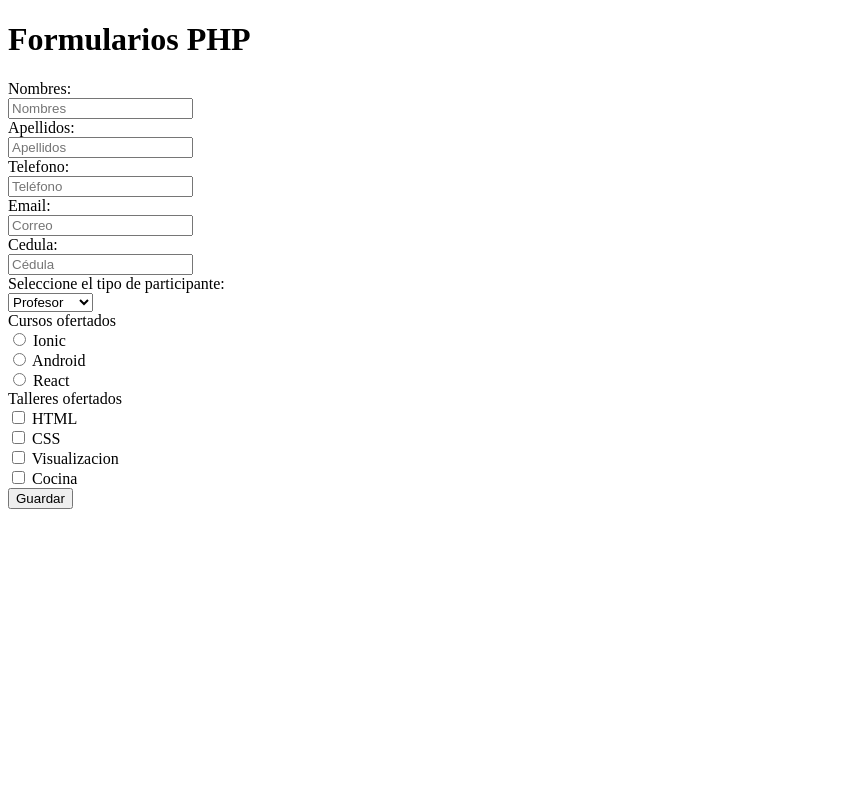
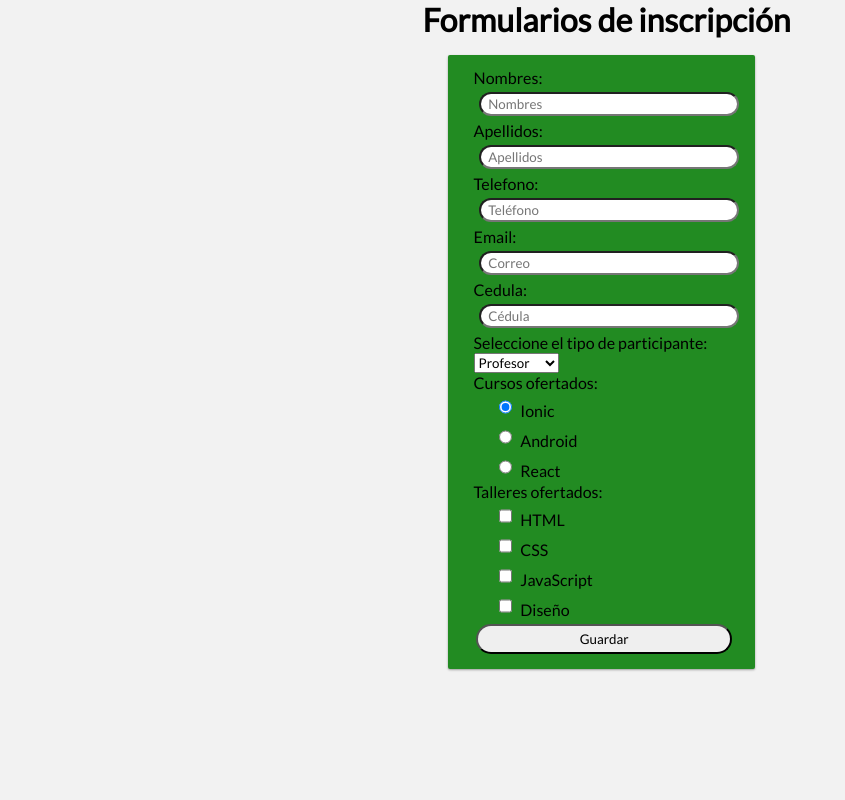
Before and after one commit to astandre/ingenieria_web, a PHP site: page /ingenieriaweb/ in a window 1280 px wide. Shown: the whole page, without its empty margins (0-845 px from the left). Run offline with PHP 8.4, Linux system fonts and the light colour scheme.

Commit message:
Taller PHP

```diff
--- /dev/null
+++ b/tallerPHP/css/style.css
@@ -0,0 +1,101 @@
+* {
+    margin: 0;
+    padding: 0;
+    font-family: 'Lato', sans-serif;
+}
+
+html,
+body {
+    background: #f2f2f2;
+    height: 100%;
+
+}
+
+main {
+    background-color: forestgreen;
+    width: 20%;
+    padding: 1% 2% 1% 2%;
+
+    margin-left: 35%;
+    margin-bottom: 2em;
+}
+
+input {
+    margin: 5px;
+    border-radius: 15px;
+    height: 1.5em;
+    padding-left: 3%;
+}
+
+.inputForm {
+    width: 97%;
+    /*    margin-left: 20%;*/
+}
+
+button {
+    border-radius: 15px;
+    width: 100%;
+    height: 30px;
+    margin: 1%;
+}
+
+header {
+    margin-left: 33%;
+    margin-bottom: 1em;
+}
+
+button:hover {
+    box-shadow: 0 14px 28px rgba(0, 0, 0, 0.25), 0 10px 10px rgba(0, 0, 0, 0.22);
+}
+
+.option {
+    margin-left: 10%;
+}
+
+/*Efecto de tarjeta*/
+
+.card {
+    /*background-color: white;*/
+    border-radius: 2px;
+    /*    display: inline-block;*/
+    /*height: 300px;*/
+    /*    margin: 1rem;*/
+    /*    position: relative;*/
+    /*    color: white;*/
+    /*width: 300px;*/
+    box-shadow: 0 1px 3px rgba(0, 0, 0, 0.12), 0 1px 2px rgba(0, 0, 0, 0.24);
+    transition: all 0.3s cubic-bezier(.25, .8, .25, 1);
+}
+
+.card:hover {
+    box-shadow: 0 14px 28px rgba(0, 0, 0, 0.25), 0 10px 10px rgba(0, 0, 0, 0.22);
+}
+
+/*Diseño responsivo*/
+
+@media screen and (max-width: 480px) {
+    main {
+        width: 100%;
+        margin: 0;
+    }
+
+    .inputForm {
+        width: 80%;
+        margin-left: 5%;
+    }
+    label {
+        margin-left: 5%;
+    }
+    select{
+        margin: 2% 5%;
+    }
+
+    header {
+        margin-left: 10%;
+    }
+
+    button{
+        width: 80%;
+        margin-left: 5%;
+    }
+}
--- /dev/null
+++ b/tallerPHP/dll/mysql.php
@@ -0,0 +1,5 @@
+<?php
+include("config.php");
+$link = mysql_connect ($db_host,$db_usr,$db_pass) or die ("No se ha podido conectar a la BD".mysql_error());
+mysql_select_db($db_name) or die ("No se ha podido conectar a la BD");
+?>
--- a/tallerPHP/index.html
+++ /dev/null
@@ -1,43 +0,0 @@
-<!DOCTYPE html>
-<html lang="en">
-<head>
-    <meta charset="UTF-8">
-    <title>Practica php</title>
-</head>
-<body>
-    <header>
-        <h1>Formularios PHP</h1>
-    </header>
-    <main>
-        <form action="internas/procesar.php" method="post">
-           <label for="">Nombres: </label> <br>
-            <input type="text" name="nombres" placeholder="Nombres" required> <br>
-            <label for="">Apellidos: </label> <br>
-            <input type="text" name="apellidos" placeholder="Apellidos" required > <br>
-            <label for="">Telefono: </label> <br>
-            <input type="number" name="telefono" placeholder="Teléfono"> <br>
-            <label for="">Email: </label> <br>
-            <input type="email" name="correo" placeholder="Correo" required> <br>
-<!--            <input type="date" name="fecha_nacimiento" placeholder="Fecha de Nacimiento"> <br>-->
-            <label for="">Cedula: </label> <br>
-            <input type="number" name="cedula" placeholder="Cédula" required> <br>
-            <label for="">Seleccione el tipo de participante: </label> <br>
-               <select name="tipo" id="">
-                <option value="0">Profesor</option>
-                <option value="1">Estudiante</option>
-                <option value="2">Externo</option>
-            </select> <br>
-            <label for="">Cursos ofertados</label> <br>
-            <input type="radio" name="curso" value="1"> Ionic<br>
-            <input type="radio" name="curso" value="2"> Android<br>
-            <input type="radio" name="curso" value="3"> React <br>
-            <label for="">Talleres ofertados</label> <br>
-            <input type="checkbox" name="taller_html" value ="1"> HTML <br>
-            <input type="checkbox" name="taller_css" value ="2"> CSS <br>
-            <input type="checkbox" name="taller_vis" value ="3"> Visualizacion <br>
-            <input type="checkbox" name="taller_coci" value ="4"> Cocina <br>
-            <button>Guardar</button>
-        </form>
-    </main>
-</body>
-</html>
--- /dev/null
+++ b/tallerPHP/index.php
@@ -0,0 +1,49 @@
+<!DOCTYPE html>
+<html lang="en">
+<head>
+    <meta charset="UTF-8">
+    <title>Inscripción | Evento - UTPL</title>
+    <link rel="stylesheet" href="css/style.css" type="text/css">
+    <meta name="description" content="Formulario de Inscripcion">
+    <meta name="keywords" content="formulario, inscripcion">
+    <meta name="author" content="Andre Herrera">
+    <meta name="viewport" content="width=device-width, initial-scale=1.0">
+    <link href="https://fonts.googleapis.com/css?family=Lato" rel="stylesheet">
+</head>
+<body>
+    <header>
+        <h1>Formularios de inscripción</h1>
+    </header>
+    <main class="card">
+        <form action="internas/procesar.php" method="post">
+           <label for="">Nombres: </label> <br>
+            <input type="text" name="nombres" placeholder="Nombres" required class="inputForm"> <br>
+            <label for="">Apellidos: </label> <br>
+            <input type="text" name="apellidos" placeholder="Apellidos" required class="inputForm"> <br>
+            <label for="">Telefono: </label> <br>
+            <input type="number" name="telefono" placeholder="Teléfono" class="inputForm"> <br>
+            <label for="">Email: </label> <br>
+            <input type="email" name="correo" placeholder="Correo" required class="inputForm"> <br>
+<!--            <input type="date" name="fecha_nacimiento" placeholder="Fecha de Nacimiento"> <br>-->
+            <label for="">Cedula: </label> <br>
+            <input type="number" name="cedula" placeholder="Cédula" required class="inputForm"> <br>
+            <label for="" >Seleccione el tipo de participante: </label> <br>
+               <select name="tipo" id="">
+                <option value="0" >Profesor</option>
+                <option value="1">Estudiante</option>
+                <option value="2">Externo</option>
+            </select> <br>
+            <label for="">Cursos ofertados: </label> <br>
+            <input type="radio" name="curso" value="1" class="option" checked> Ionic<br>
+            <input type="radio" name="curso" value="2" class="option"> Android<br>
+            <input type="radio" name="curso" value="3" class="option"> React <br>
+            <label for="">Talleres ofertados:</label> <br>
+            <input type="checkbox" name="taller_html" value ="1" class="option"> HTML <br>
+            <input type="checkbox" name="taller_css" value ="2" class="option"> CSS <br>
+            <input type="checkbox" name="taller_vis" value ="3" class="option"> JavaScript <br>
+            <input type="checkbox" name="taller_coci" value ="4" class="option"> Diseño <br>
+            <button>Guardar</button>
+        </form>
+    </main>
+</body>
+</html>
```
Also changed, not shown: tallerPHP/css/stylephp.css (added, +80 -0 lines), tallerPHP/dll/config.php (added, +10 -0 lines), tallerPHP/internas/procesar.php (+129 -33 lines).
